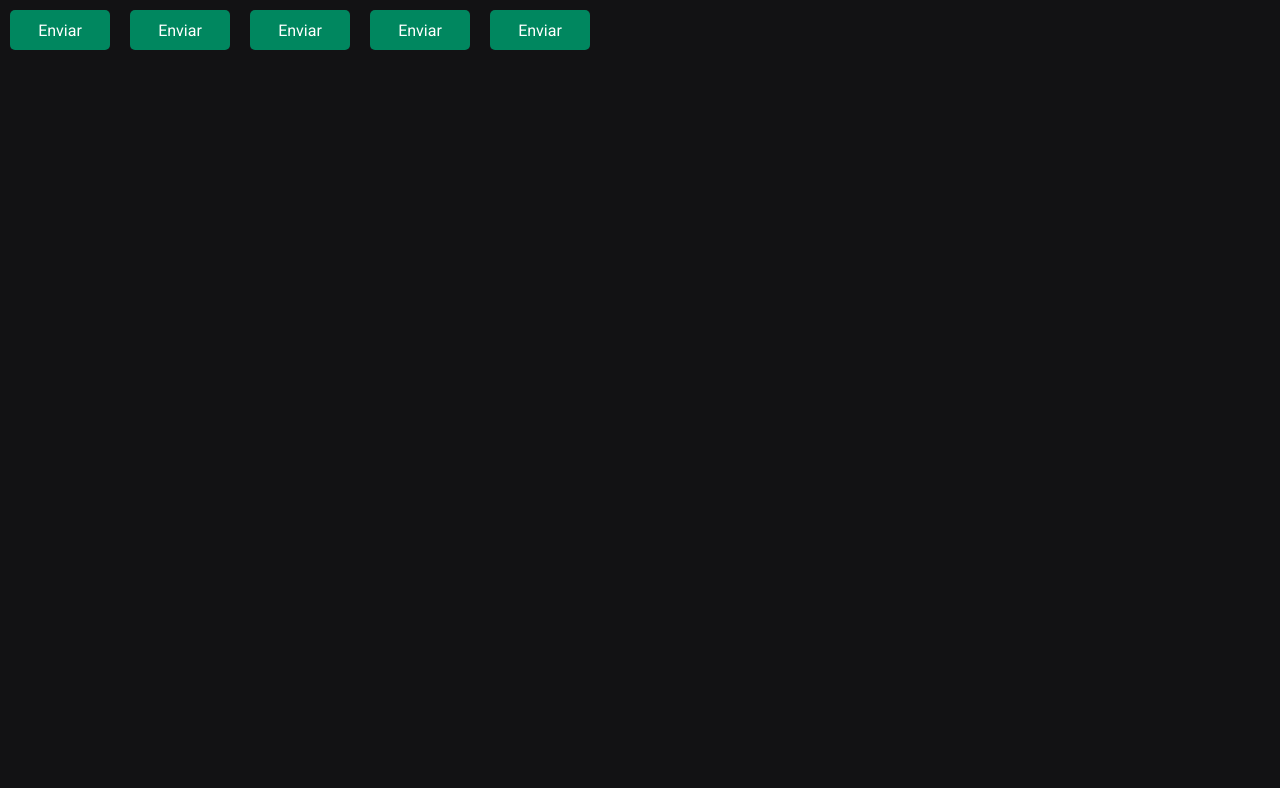
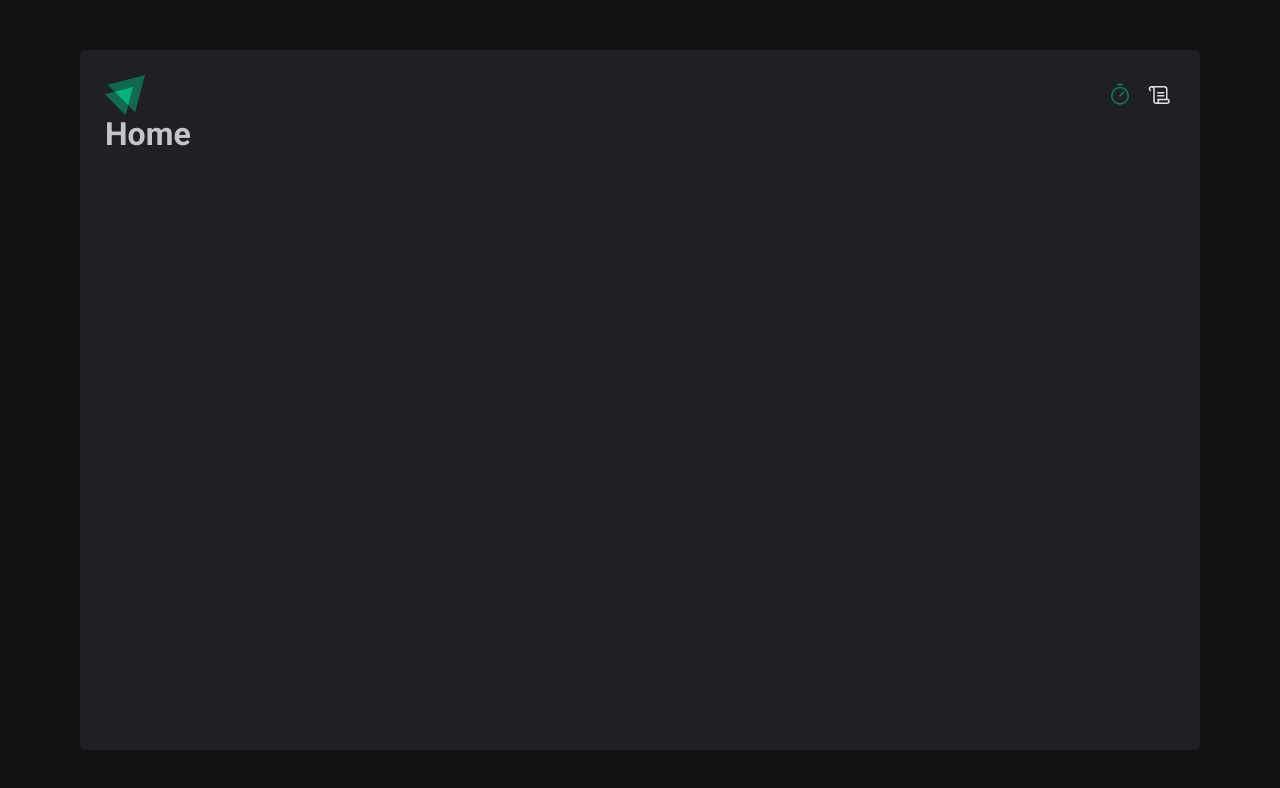
Before and after one commit to aeagiraldelli/02-ignite-timer, a React (Vite) app: page / in a window 1280 px wide. Shown: the top 788 px of the page. Built offline with nearby package versions, Linux system fonts and the light colour scheme.

Commit message:
feat: Header component.

```diff
--- a/package.json
+++ b/package.json
@@ -10,8 +10,10 @@
     "preview": "vite preview"
   },
   "dependencies": {
+    "@phosphor-icons/react": "^2.1.5",
     "react": "^18.2.0",
     "react-dom": "^18.2.0",
+    "react-router-dom": "^6.23.1",
     "styled-components": "^6.1.11"
   },
   "devDependencies": {
--- a/src/App.tsx
+++ b/src/App.tsx
@@ -1,18 +1,15 @@
 import { ThemeProvider } from "styled-components";
-import { Button } from "./components/Button";
 import { defaultTheme } from "./styles/themes/default";
 import { GlobalStyle } from "./styles/global";
+import { BrowserRouter } from "react-router-dom";
+import { Router } from "./Router";
 
 export function App() {
-
   return (
     <ThemeProvider theme={defaultTheme}>
-      <Button />
-      <Button variant='primary' />
-      <Button variant='danger' />
-      <Button variant='secondary' />
-      <Button variant='success' />
-
+      <BrowserRouter>
+        <Router />
+      </BrowserRouter>
       <GlobalStyle />
     </ThemeProvider>
   )
--- /dev/null
+++ b/src/Router.tsx
@@ -0,0 +1,16 @@
+import { Route, Routes } from "react-router-dom";
+
+import { Home } from "./pages/Home";
+import { History } from "./pages/History";
+import { DefaultLayout } from "./layout/DefaultLayout/Index";
+
+export function Router() {
+  return (
+    <Routes>
+      <Route path="/" element={<DefaultLayout />}>
+        <Route path="/" element={<Home />} />
+        <Route path="/history" element={<History />} />
+      </Route>
+    </Routes>
+  )
+}
--- a/src/components/Button.styles.ts
+++ /dev/null
@@ -1,31 +0,0 @@
-import styled, { css } from 'styled-components'
-
-export type ButtonVariant = 'primary' | 'secondary' | 'danger' | 'success'
-
-interface ButtonContainerProps {
-  variant: ButtonVariant
-}
-
-const variants = {
-  primary: 'purple',
-  secondary: 'orange',
-  danger: 'red',
-  success: 'green'
-}
-
-export const ButtonContainer = styled.button<ButtonContainerProps>`
-  width: 100px;
-  height: 40px;
-  border: 0;
-  border-radius: 5px;
-  margin: 10px;
-  background: ${props => props.theme['green-500']};
-  color: ${props => props.theme.white};
-  cursor: pointer;
-
-  /* ${props => {
-    return css`
-      background-color: ${variants[props.variant]};
-    `
-  }} */
-`
--- a/src/components/Button.tsx
+++ /dev/null
@@ -1,11 +0,0 @@
-import { ButtonContainer, ButtonVariant } from "./Button.styles";
-
-interface ButtonProps {
-  variant?: ButtonVariant
-}
-
-export function Button({ variant = 'primary' }: ButtonProps) {
-  return (
-    <ButtonContainer variant={variant}>Enviar</ButtonContainer>
-  )
-}
--- /dev/null
+++ b/src/components/Header/Header.tsx
@@ -0,0 +1,17 @@
+import { NavLink } from "react-router-dom";
+import { Scroll, Timer } from "@phosphor-icons/react";
+
+import { HeaderContainer } from "./styles";
+import logoIgnite from '../../assets/logo.svg'
+
+export function Header() {
+  return (
+    <HeaderContainer>
+      <img src={logoIgnite} />
+      <nav>
+        <NavLink to="/" title="Timer"><Timer size={24} /></NavLink>
+        <NavLink to="/history" title="Histórico"><Scroll size={24} /></NavLink>
+      </nav>
+    </HeaderContainer>
+  )
+}
--- /dev/null
+++ b/src/components/Header/styles.ts
@@ -0,0 +1,34 @@
+import styled from 'styled-components';
+
+export const HeaderContainer = styled.header`
+  display: flex;
+  align-items: center;
+  justify-content: space-between;
+
+  nav {
+    display: flex;
+    gap: 10px;
+
+    a {
+      width: 3rem;
+      height: 3rem;
+
+      display: flex;
+      justify-content: center;
+      align-items: center;
+
+      color: ${props => props.theme['gray-100']};
+      border-top: 3px solid transparent;
+      border-bottom: 3px solid transparent;
+      transition: border-bottom 150ms;
+
+      &:hover {
+        border-bottom: 3px solid ${props => props.theme['green-500']};
+      }
+
+      &.active {
+        color: ${props => props.theme['green-500']}
+      }
+    }
+  }
+`
--- /dev/null
+++ b/src/layout/DefaultLayout/Index.tsx
@@ -0,0 +1,13 @@
+import { Outlet } from "react-router-dom";
+
+import { Header } from "../../components/Header/Header";
+import { LayoutContainer } from "./styles";
+
+export function DefaultLayout() {
+  return (
+    <LayoutContainer>
+      <Header />
+      <Outlet />
+    </LayoutContainer>
+  )
+}
--- /dev/null
+++ b/src/layout/DefaultLayout/styles.ts
@@ -0,0 +1,14 @@
+import styled from 'styled-components'
+
+export const LayoutContainer = styled.div`
+  max-width: 112rem;
+  height: calc(100vh - 10rem);
+  margin: 5rem auto;
+  padding: 2.5rem;
+
+  background: ${props => props.theme['gray-800']};
+  border-radius: 5px;
+
+  display: flex;
+  flex-direction: column;
+`
--- /dev/null
+++ b/src/pages/History.tsx
@@ -0,0 +1,7 @@
+export function History() {
+  return (
+    <>
+      <h1>History</h1>
+    </>
+  )
+}
--- /dev/null
+++ b/src/pages/Home.tsx
@@ -0,0 +1,7 @@
+export function Home() {
+  return (
+    <>
+      <h1>Home</h1>
+    </>
+  )
+}
```
Also changed, not shown: src/assets/logo.svg (added), 1 other file (tests, documents, lock files or other folders).
